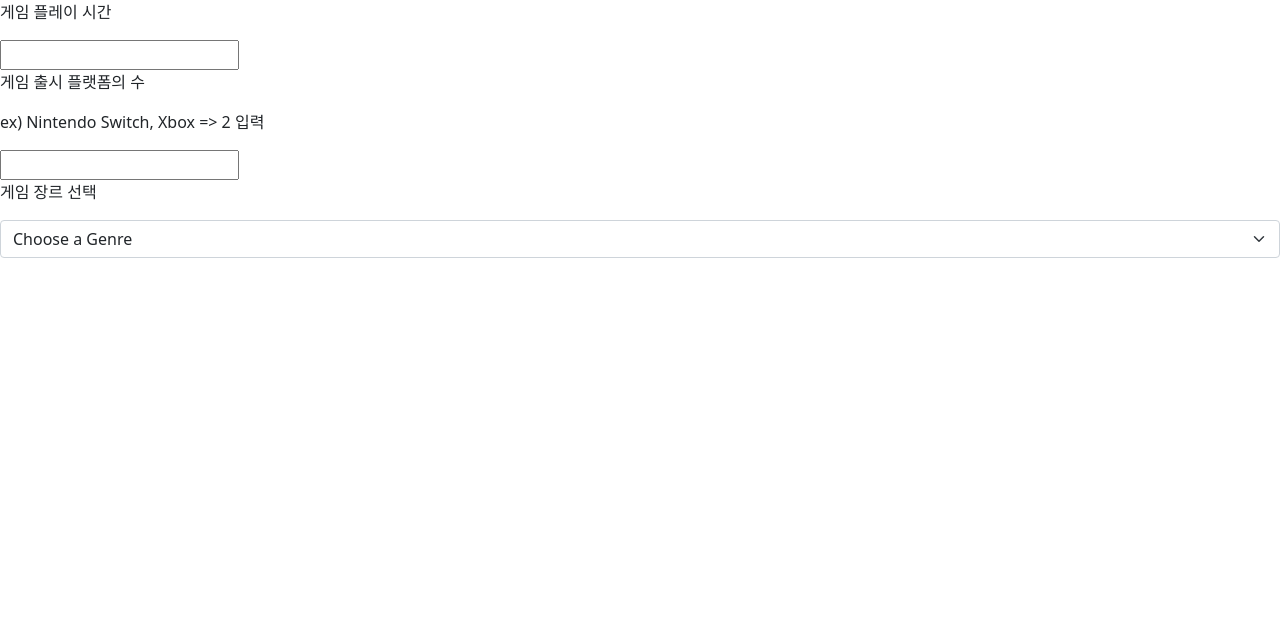
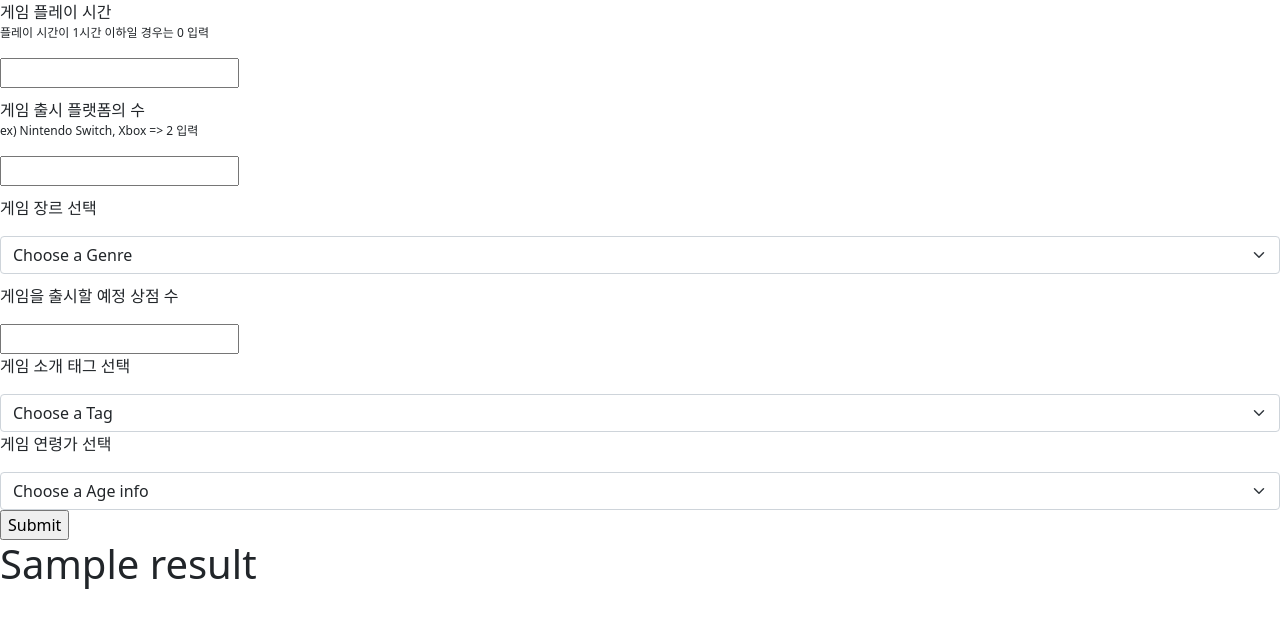
Before and after one commit to hwon-n/section3_project, a Flask app: template flask_app/templates/index.html in a window 1280 px wide. Shown: the top 628 px of the page. Run offline with Flask 2, Linux system fonts and the light colour scheme; the template is opened without the code that fills it: most values are stand-ins (such as "Sample title", 1, 10 or a date in 2020).

Commit message:
html 완료

```diff
--- a/flask_app/app.py
+++ b/flask_app/app.py
@@ -1,14 +1,19 @@
-from flask import Flask, render_template
+from flask import Flask, render_template, request
 
 
 
 
 app = Flask(__name__)
 
-@app.route('/')
+@app.route('/', methods=['GET', 'POST'])
 def index():
 
-    return render_template('index.html'), 200
+    if request.method == 'GET':
+        return render_template('index.html'), 200
+    elif request.method == 'POST':
+        result = request.form
+        return render_template('index.html', result=result), 200
+
 
 if __name__ == "__main__":
     app.run(debug=True)
--- a/flask_app/templates/index.html
+++ b/flask_app/templates/index.html
@@ -18,26 +18,65 @@
         <title>PG(Predict the Game)</title>
     </head>
     <body>
-        <form>
-            <p>게임 플레이 시간</p>
-            <input type="number" name="Playtime" min="0"/>
+        <form action="/" method="POST">
+            <p style="margin: 0">게임 플레이 시간</p>
+            <p style="font-size: 9pt">플레이 시간이 1시간 이하일 경우는 0 입력</p>
+            <input type="number" name="Playtime" min="0" style="margin-bottom: 10px"/>
 
 
-            <p>게임 출시 플랫폼의 수</p>
-            <p>ex) Nintendo Switch, Xbox => 2 입력</p>
-            <input type="number" name="Platform" min="0"/>
+            <p style="margin: 0">게임 출시 플랫폼의 수</p>
+            <p style="font-size: 9pt">ex) Nintendo Switch, Xbox => 2 입력</p>
+            <input type="number" name="Platform" min="0" style="margin-bottom: 10px"/>
 
             <p>게임 장르 선택</p>
-            <select class="form-select" aria-label="Default select example">
+            <select class="form-select" aria-label="Default select example" style="margin-bottom: 10px" name="Genres">
                 <option selected>Choose a Genre</option>
-                <option name="1">One</option>
-                <option name="2">Two</option>
-                <option name="3">Three</option>
+                <option value="Action">Action</option>
+                <option value="Indie">Indie</option>
+                <option value="RPG">RPG</option>
+                <option value="Strategy">Strategy</option>
+                <option value="Casual">Casual</option>
+                <option value="Simulation">Simulation</option>
+                <option value="Shooter">Shooter</option>
+                <option value="Other">Other Genre</option>
             </select>
 
 
+            <p>게임을 출시할 예정 상점 수</p>
+            <input type="number" name="Stores" min="0"/>
 
 
+            <p>게임 소개 태그 선택</p>
+            <select class="form-select" aria-label="Default select example" name="Tag">
+                <option selected>Choose a Tag</option>
+                <option value="Steam Achievements">Steam Achievements</option>
+                <option value="Multiplayer">Multiplayer</option>
+                <option value="steam-trading-cards">Steam Tranding Card</option>
+                <option value="Atmospheric">Atmospheric</option>
+                <option value="exclusive">Exclusive</option>
+                <option value="RPG">RPG</option>
+                <option value="Full controller support">Full controller support</option>
+                <option value="Steam Cloud">Steam Cloud</option>
+                <option value="other">Other</option>
+            </select>
+
+
+            <p>게임 연령가 선택</p>
+            <select class="form-select" aria-label="Default select example" name="Esrb_rating">
+                <option selected>Choose a Age info</option>
+                <option value="Everyone">Everyone</option>
+                <option value="Everyone 10+">Everyone 10+</option>
+                <option value="Teen">Teen</option>
+                <option value="Mature">Mature</option>
+                <option value="Adults Only">Adults Only</option>
+                <option value="No age info">No age info</option>
+            </select>
+
+            <input type="submit">
         </form>
+
+        {% if result %}
+            <h1>{{ result }} </h1>
+        {% endif %}
     </body>
 </html>
```
Also changed, not shown: flask_app/templates/result.html (added, +23 -0 lines).
